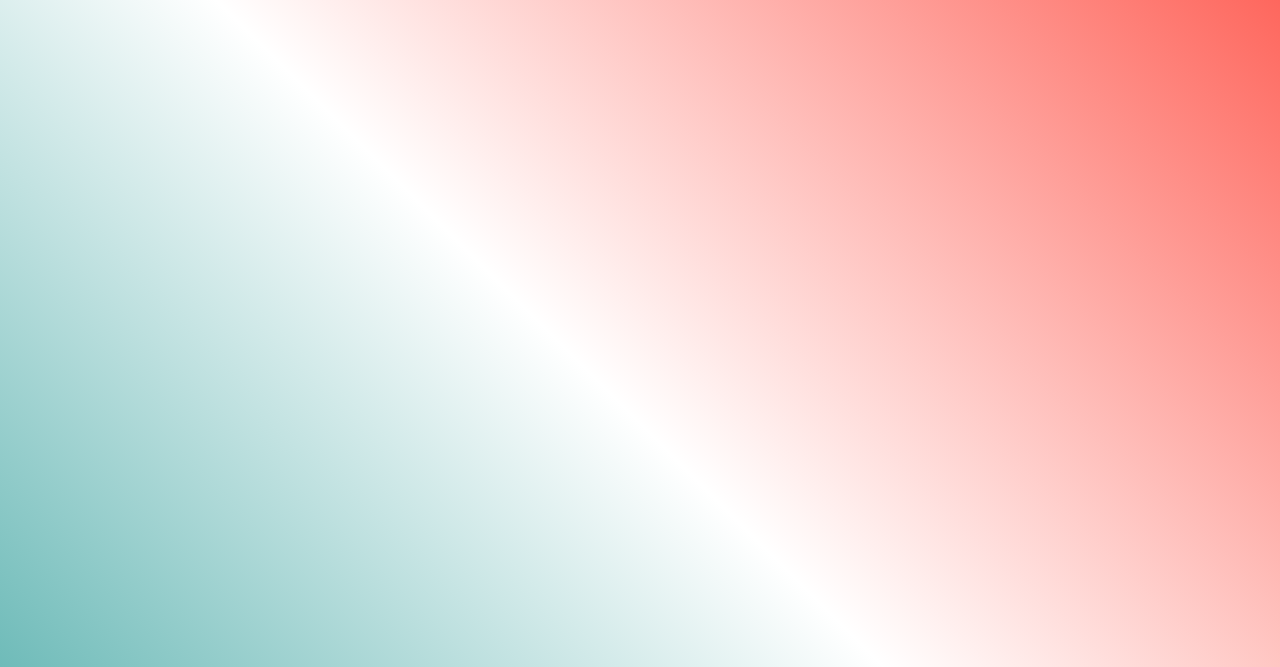
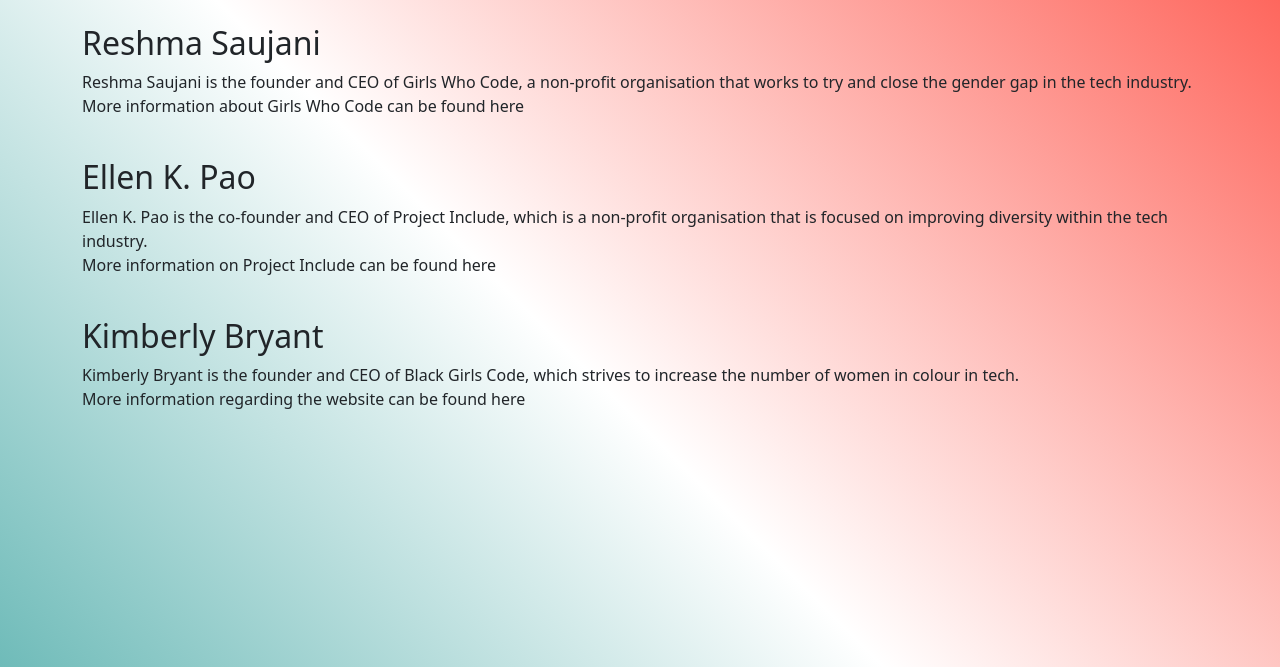
Before and after one commit to phoebeireland/Chrysalis-Coding, a Flask app: template templates/inspirationalwomenintechpage.html in a window 1280 px wide. Shown: the part 56-723 px from the top of the page. Run offline with Flask 2, Linux system fonts and the light colour scheme; the template is opened without the code that fills it, so the values that code supplies are empty.

Commit message:
add content for the page

```diff
--- a/templates/inspirationalwomenintechpage.html
+++ b/templates/inspirationalwomenintechpage.html
@@ -2,8 +2,37 @@
 
 {% block content %}
 
-<div class= "container">
-
+<div class="container">
+    <div class="row">
+        <div class="col-12">
+            <img src="" alt="">
+            <h2>Reshma Saujani</h2>
+            <p>Reshma Saujani is the founder and CEO of Girls Who Code, a non-profit organisation that works to try and close the gender gap in the tech industry.
+                <br>
+                More information about Girls Who Code can be found <a href="https://girlswhocode.com/">here</a>
+            </p>
+        </div>
+    </div>
+    <div class="row">
+        <div class="col-12">
+            <img src="" alt="">
+            <h2>Ellen K. Pao</h2>
+            <P> Ellen K. Pao is the co-founder and CEO of Project Include, which is a non-profit organisation that is focused on improving diversity within the tech industry.
+                <br>
+                More information on Project Include can be found <a href="https://projectinclude.org/">here</a>
+            </P>
+        </div>
+    </div>
+    <div class="row">
+        <div class="col-12">
+            <img src="" alt="">
+            <h2>Kimberly Bryant</h2>
+            <p>Kimberly Bryant  is the founder and CEO of Black Girls Code, which strives to increase the number of women in colour in tech.
+                <br>
+                More information regarding the website can be found <a href="https://www.blackgirlscode.com/">here</a>
+            </p>
+        </div>
+    </div>
 </div>
 
 {% endblock %}
```
